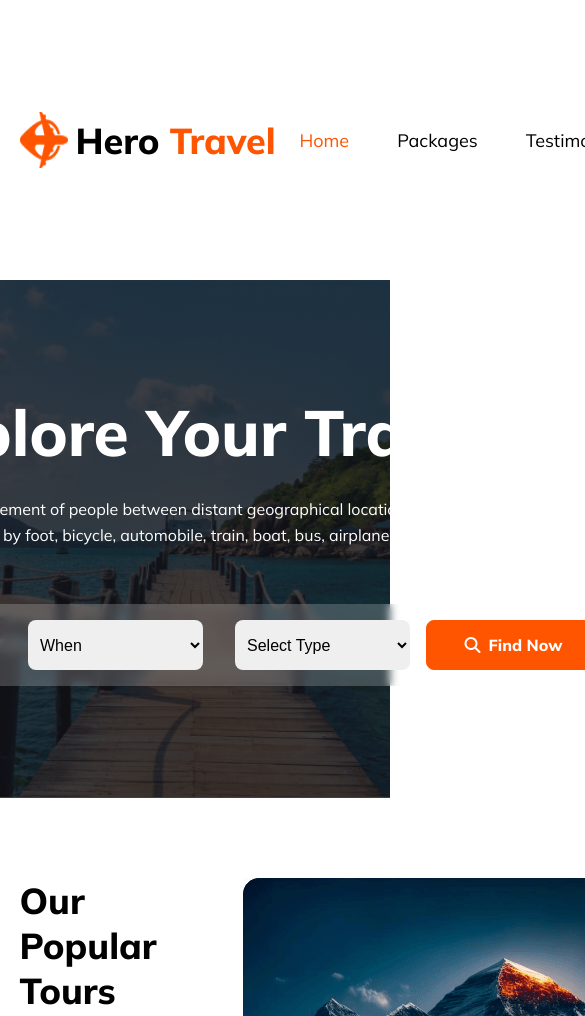
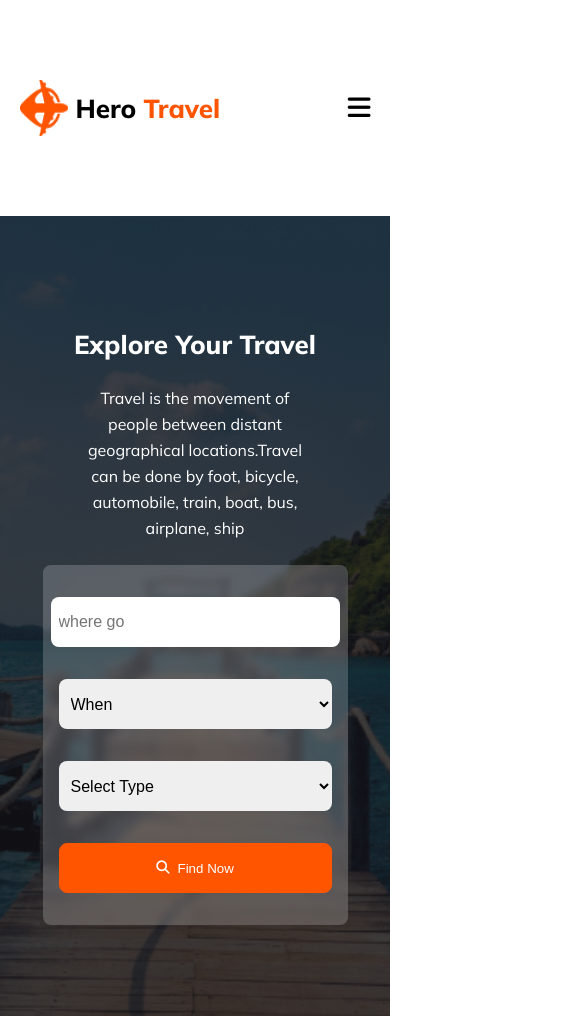
Before and after one commit to MHnipon12345/Travel-_Website-, a plain HTML site: page index.html in a window 390 px wide. Shown: the top 1016 px of the page, 585 px wide, since content can reach past the window. Drawn offline with Linux system fonts and the light colour scheme.

Commit message:
added by responsive media qurey

```diff
--- a/index.html
+++ b/index.html
@@ -25,8 +25,8 @@
         <p>Testimonial</p>
         <p>Blog</p>
         <p>Contacts</p>
-
       </div>
+     <div class="hambar"><i class="fa-solid fa-bars"></i></div>
     </nav>
 
     <!--Banner-->
@@ -35,14 +35,14 @@
         <div class="explore_container">
             <h3>Explore Your Travel</h3>
             <p>Travel is the movement of people between distant geographical locations.Travel can be done by foot, bicycle, automobile, train, boat, bus, airplane, ship</p>
-            <div class="travel_input">
+            <div class="travel_inputa">
                 <input type="text" placeholder="where go">
-                <select name="" id="" >
+                <select>
                     <option value="">When</option>
-                </select>
-                <select name="" id="" >
+                </select name="" id="">
+                <select>
                     <option value="">Select Type</option>
-                </select>
+                </select name="" id="">
                 <button class="btn_primary"><i class="fa-solid fa-magnifying-glass"></i>
                 Find Now</button>
             </div>
--- a/styles/style.css
+++ b/styles/style.css
@@ -95,7 +95,7 @@ li{
     margin: auto;
 }
 
-.travel_input{
+.travel_inputa{
     margin-top: 2rem;
     border-radius: 8px;
     background: rgba(255, 255, 255, 0.2);
@@ -119,19 +119,16 @@ input, select{
 
 .btn_primary{
     width: 175px;
+    height: 50px;
     display: flex;
     justify-content: center;
     align-items: center;
+    gap: 8px;
+    padding: 0.7rem 1.2rem;
+    background-color: rgb(255, 84, 0);
+    color: #fff;
+    border: 1px solid rgb(255, 84, 0);
     border-radius: 8px;
-    border: 1px solid rgb(255, 84, 0);
-    gap: 8px ;
-    background: rgb(255, 84, 0);
-    padding: 14px 35px;
-    color: rgb(255, 255, 255);
-    font-family: Mulish;
-    font-size: 16px;
-    font-weight: 800;
-    line-height: 20px;
 }
 
 /* Popular section styles */
@@ -140,6 +137,11 @@ input, select{
     display: flex;
     grid-template-columns: 1fr 1fr;
     gap: 3rem;
+}
+
+.popular_section img{
+    width: 100%;
+    height: 100%;
 }
 
 .text_content {
@@ -226,3 +228,50 @@ input, select{
 .footer_section hr{
     margin: 2rem 0;
 }
+
+.hambar{
+    display: none;
+}
+
+/* responsive media qurey */
+
+@media  screen and (max-width: 576px) {
+    .nav_option{
+       display: none;
+    }
+    .hambar{
+       display: block;
+   }
+    h3{
+       font-size: 26px;
+   }
+   .hambar i{
+       font-size: 26px;
+   }
+   .container{
+       margin: 3rem auto;
+   }
+   p{
+       font-size: 16px;
+   }
+   .explore_container h3{
+       font-size: 26px;
+   }
+   .explore_container p{
+       width: 60%;
+   }
+   .travel_inputa{
+       flex-direction: column;
+       width: 70%;
+       margin: auto;
+   }
+   .travel_inputa input,
+   .travel_inputa select,
+   .travel_inputa button {
+       width: 100%;
+       margin: 1rem 0;
+   }
+   .popular_section .row_1, .row_2, .row_3{
+       grid-template-columns: 1fr;
+   }
+}
```
